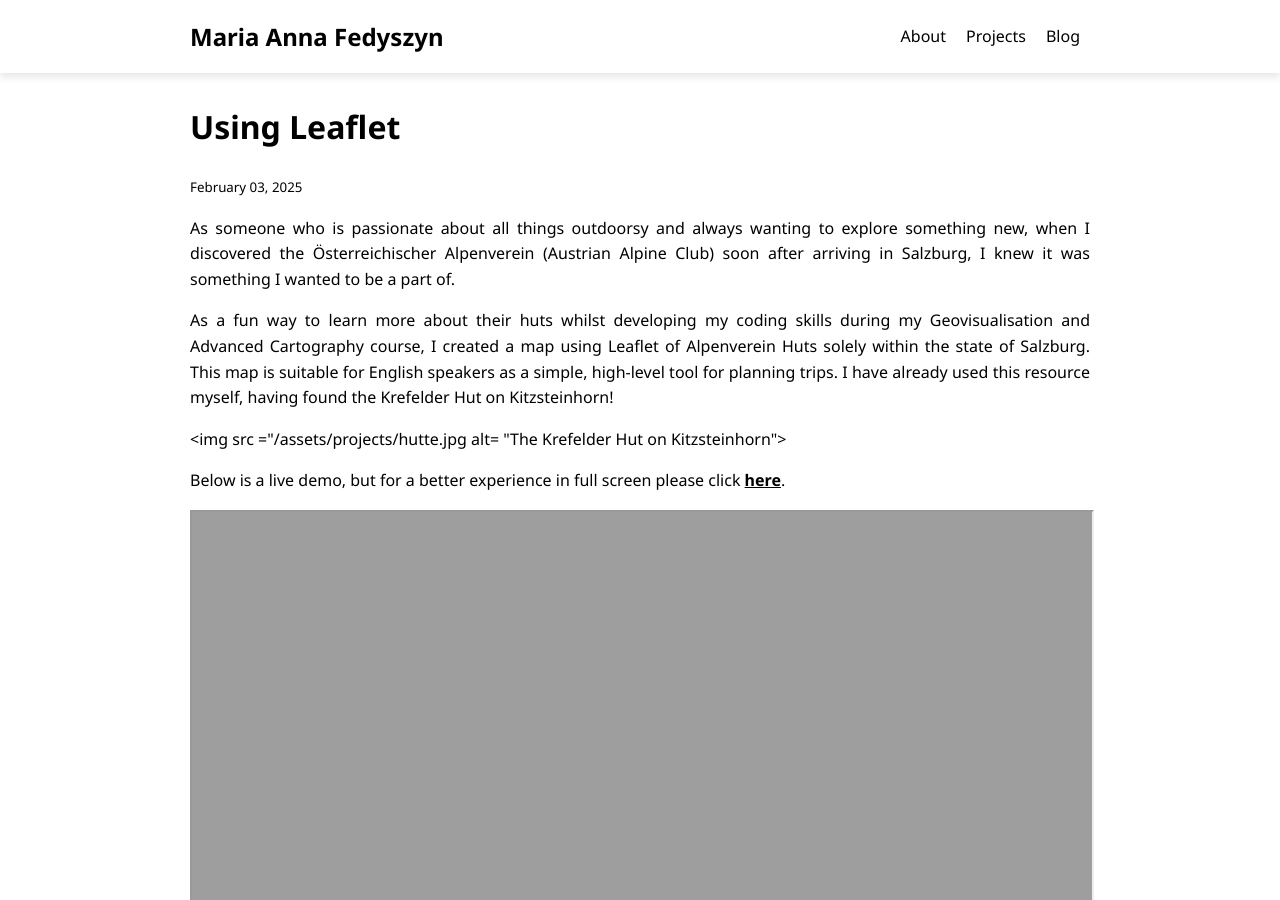
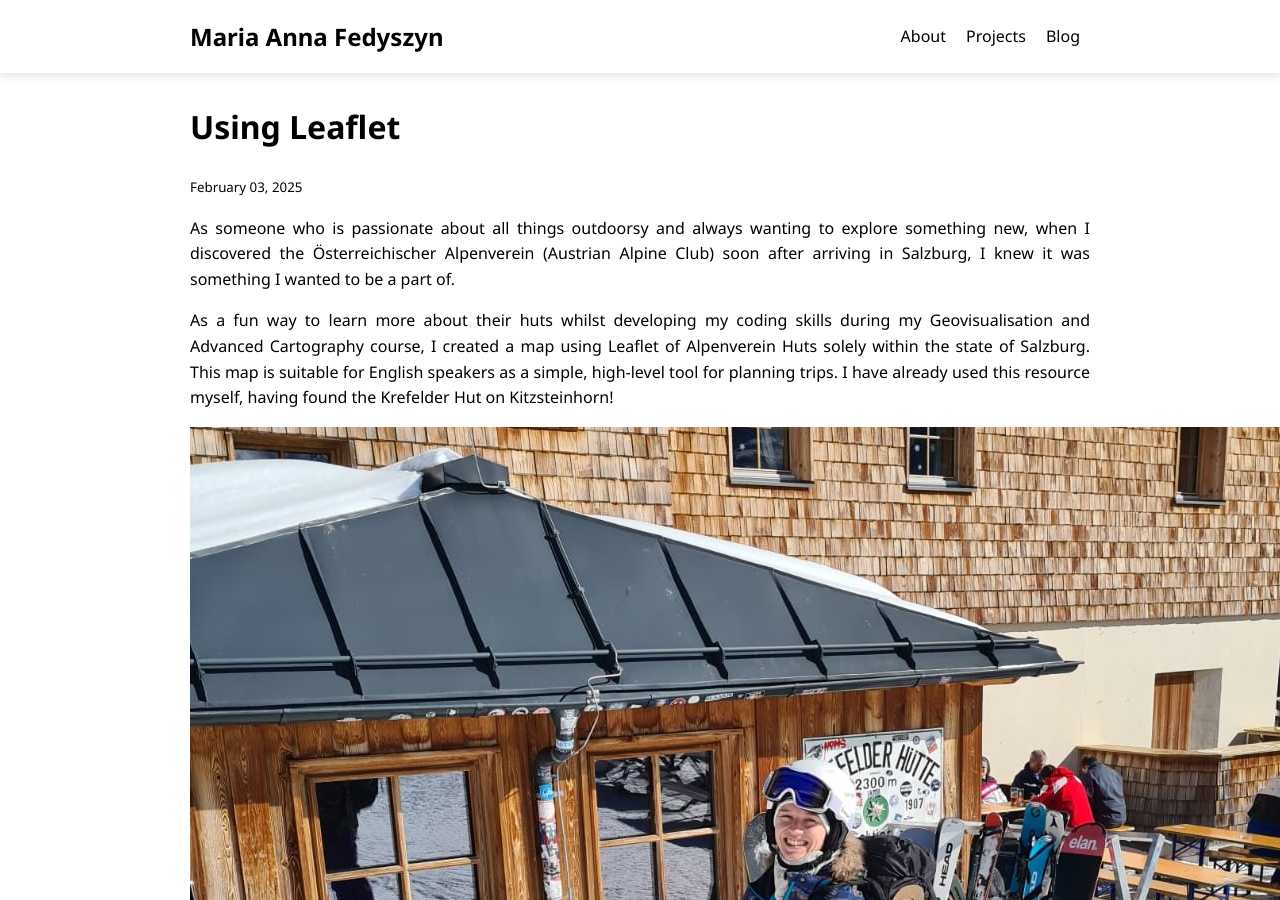
Before and after one commit to maria-anna-gis/maria-anna-gis.github.io, a Jekyll site: the page built from _projects/2025-02-04-Leaflet.md, in a window 1280 px wide and 900 px high. Built offline with Jekyll 4.4.1, drawn with Linux system fonts in a browser that asks for light colours.

Commit message:
Update 2025-02-04-Leaflet.md

```diff
--- a/_projects/2025-02-04-Leaflet.md
+++ b/_projects/2025-02-04-Leaflet.md
@@ -11,7 +11,7 @@ As a fun way to learn more about their huts whilst developing my coding skills d
 I have already used this resource myself, having found the Krefelder Hut on Kitzsteinhorn!
 
 <div class="hut-image">
-<img src ="{{ '/assets/projects/hutte.jpg' | relative_url }} alt= "The Krefelder Hut on Kitzsteinhorn">
+<img src ="{{ '/assets/projects/hutte.jpg' | relative_url }}" alt= "The Krefelder Hut on Kitzsteinhorn">
 </div>
 
 Below is a live demo, but for a better experience in full screen please click [**here**](https://maria-anna-gis.github.io/salz-huts/).
```
